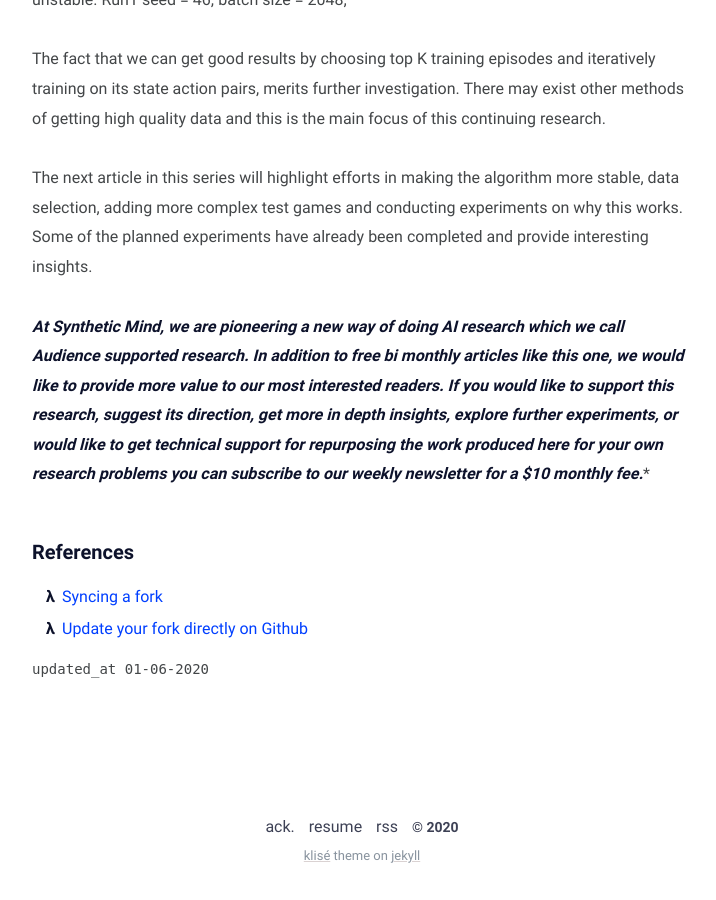
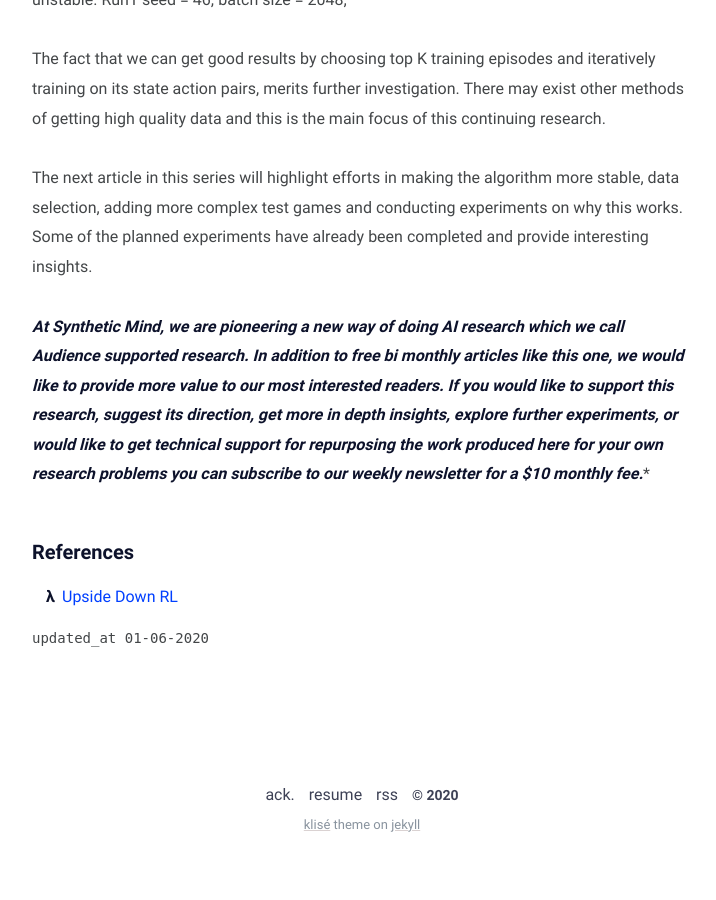
Before and after one commit to syntheticmindAI/syntheticmindAI.github.io, a Jekyll site: the page built from _posts/supervisedagents/2020-06-01-supervisedagents.md, in a window 1280 px wide and 900 px high, scrolled down 3278 px. Shown: the whole window, without its empty margins (278-994 px from the left). Built offline with Jekyll 4.4.1, drawn with Linux system fonts in a browser that asks for light colours; some web fonts are replaced; after the commit the page ends 4147 px from its top, so only the background shows below that.

Commit message:
costmetic changes to first post

```diff
--- a/_posts/supervisedagents/2020-06-01-supervisedagents.md
+++ b/_posts/supervisedagents/2020-06-01-supervisedagents.md
@@ -86,5 +86,4 @@ The next article in this series will highlight efforts in making the algorithm m
 
 #### References
 
-- [Syncing a fork](https://help.github.com/en/github/collaborating-with-issues-and-pull-requests/syncing-a-fork)
-- [Update your fork directly on Github](https://rick.cogley.info/post/update-your-forked-repository-directly-on-github/#top)
+- [Upside Down RL](https://arxiv.org/abs/1912.02877)
```
